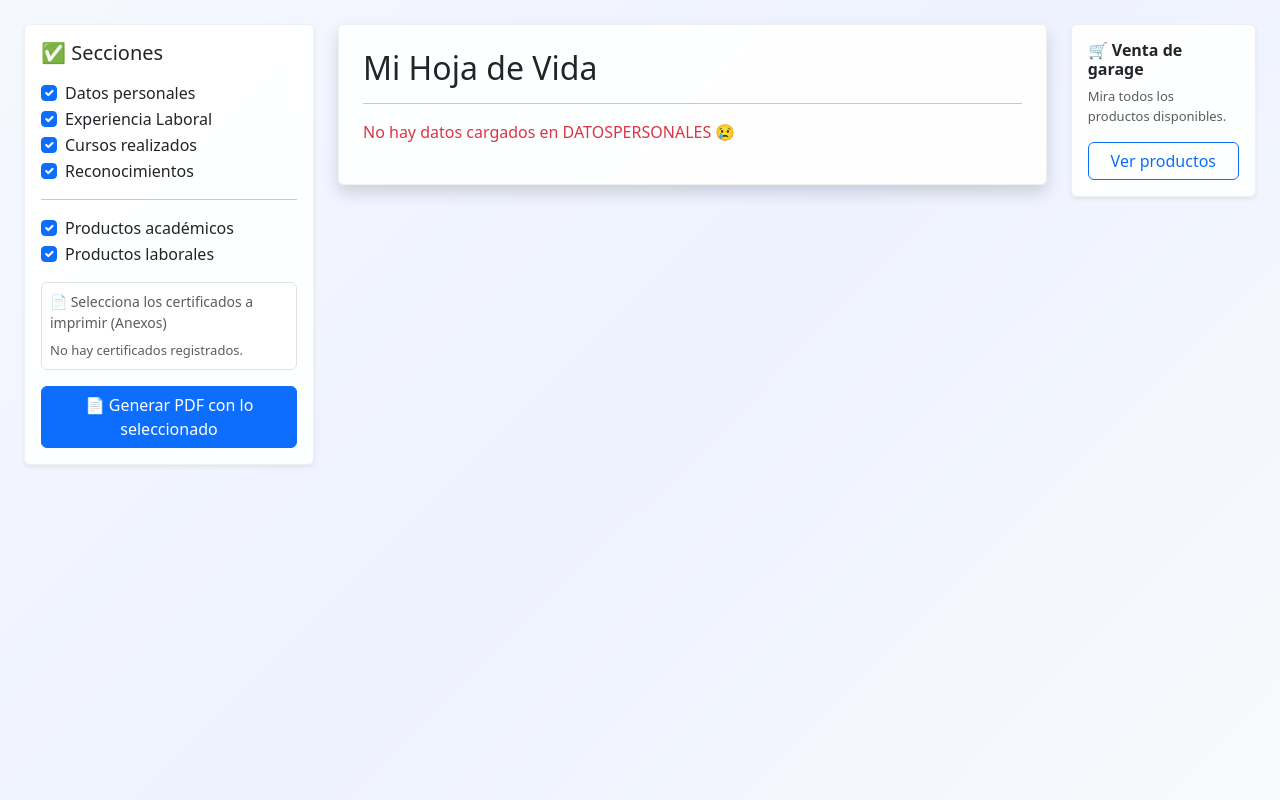
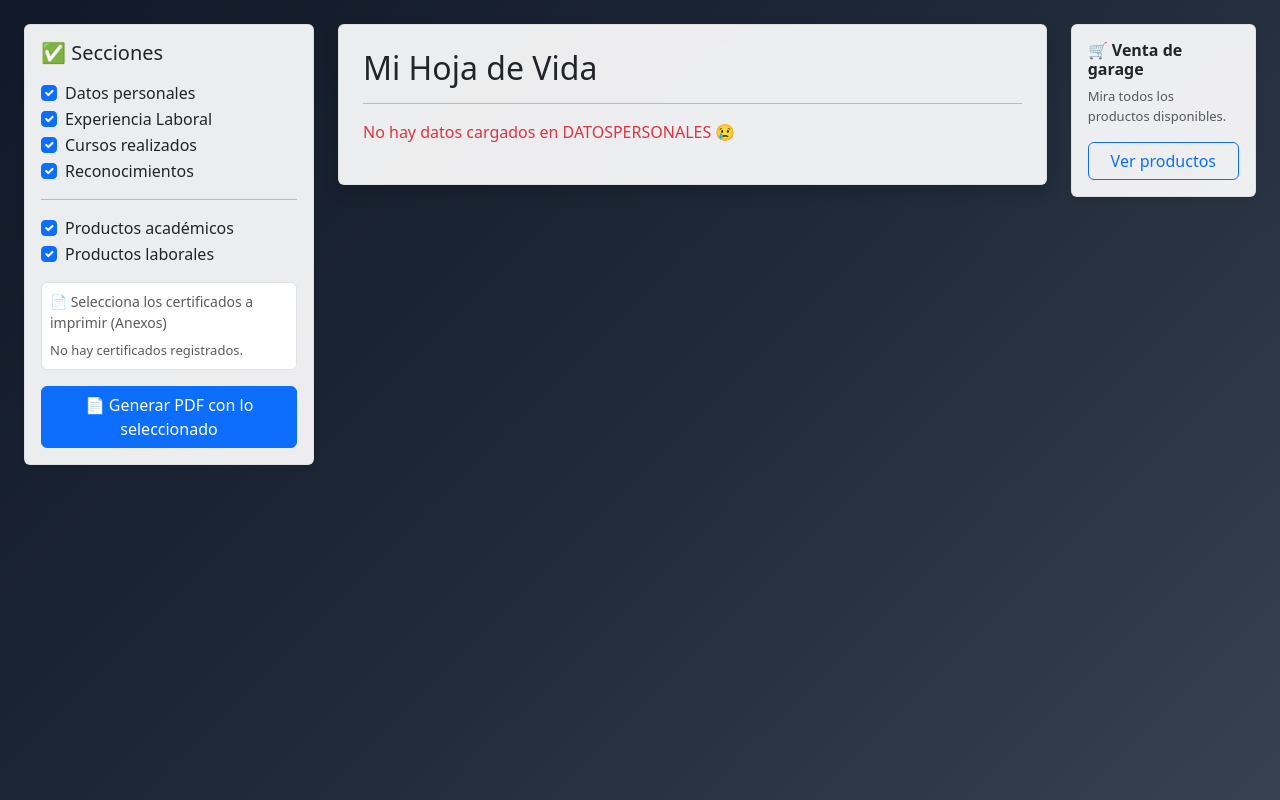
Before and after one commit to MariaLobaton/Hoja_vida, a Django app: page / in a window 1280 px wide. Run offline with Django 5.2, Linux system fonts and the light colour scheme; data that the repository does not hold is empty.

Commit message:
Update: fondo degradado

```diff
--- a/cv/templates/cv/cv.html
+++ b/cv/templates/cv/cv.html
@@ -8,9 +8,10 @@
   <style>
     /* ✅ FONDO PROFESIONAL (DEGRADADO) */
     .cv-bg{
-      background: linear-gradient(135deg, #f6f8ff 0%, #eef2ff 50%, #f8fafc 100%);
-      min-height: 100vh;
-    }
+         background: linear-gradient(135deg, #111827 0%, #1f2937 50%, #374151 100%);
+        min-height: 100vh;
+      }
+
 
     /* ✅ Card flotante a la derecha que sube y baja con scroll */
     .garage-sticky{
```
